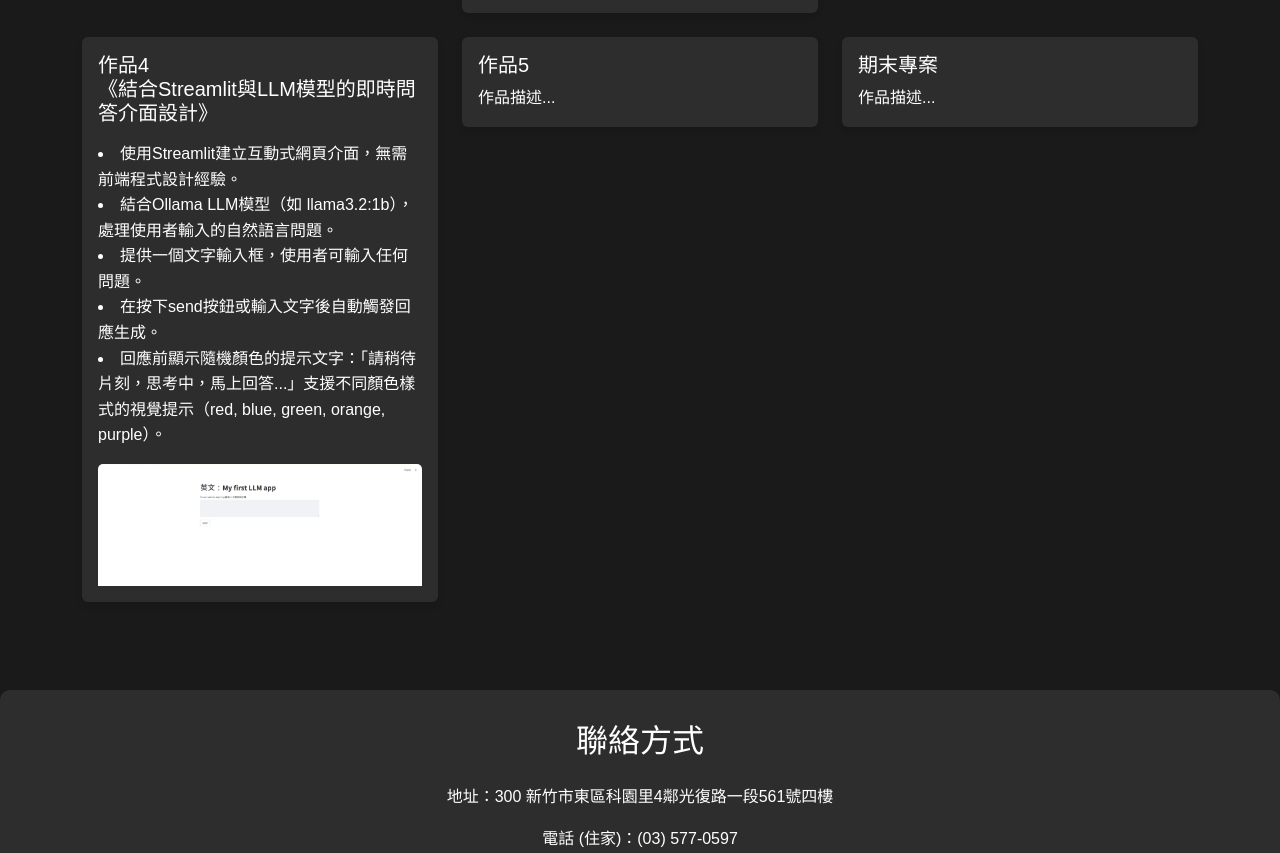
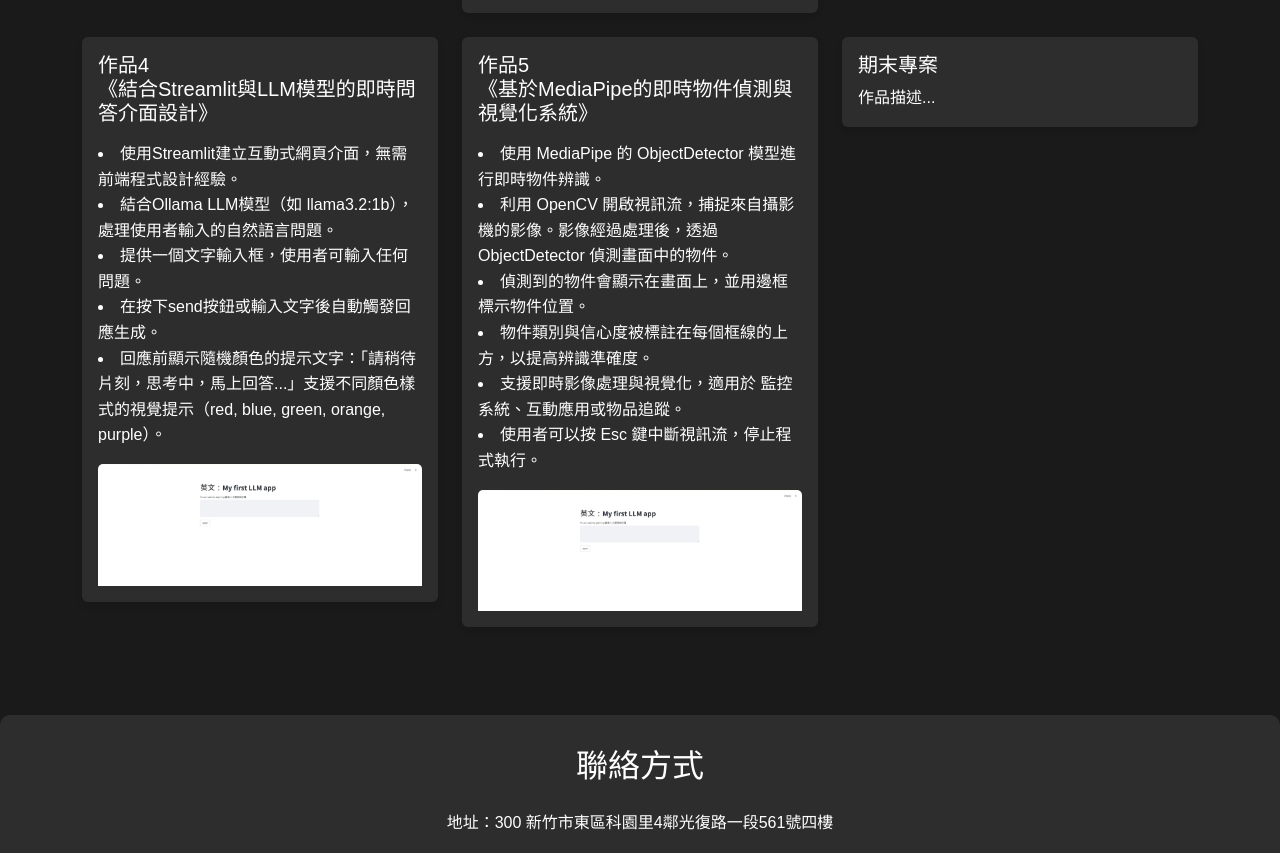
Before and after one commit to CHU-99226/CHU-99226.github.io, a plain HTML site: page index.html in a window 1280 px wide. Shown: the part 1189-2042 px from the top of the page. Drawn offline with nearby package versions, Linux system fonts and the light colour scheme; a script that the page names is missing.

Commit message:
Update index.html

```diff
--- a/index.html
+++ b/index.html
@@ -100,8 +100,10 @@
                 <div class="col-md-4 mb-4">
                     <div class="card">
                         <div class="card-body">
-                            <h5 class="card-title">作品5<br></h5>
-                            <p class="card-text">作品描述...</p>
+                            <h5 class="card-title">作品5<br>《基於MediaPipe的即時物件偵測與視覺化系統》</h5>
+                            <p class="card-text"><li>使用 MediaPipe 的 ObjectDetector 模型進行即時物件辨識。<li>利用 OpenCV 開啟視訊流，捕捉來自攝影機的影像。影像經過處理後，透過 ObjectDetector 偵測畫面中的物件。<li>偵測到的物件會顯示在畫面上，並用邊框標示物件位置。<li>物件類別與信心度被標註在每個框線的上方，以提高辨識準確度。<li>支援即時影像處理與視覺化，適用於 監控系統、互動應用或物品追蹤。<li>使用者可以按 Esc 鍵中斷視訊流，停止程式執行。
+                            </p>
+                            <img src="未命名2.jpg" class="card-img-top">
                         </div>
                     </div>
                 </div>
```
